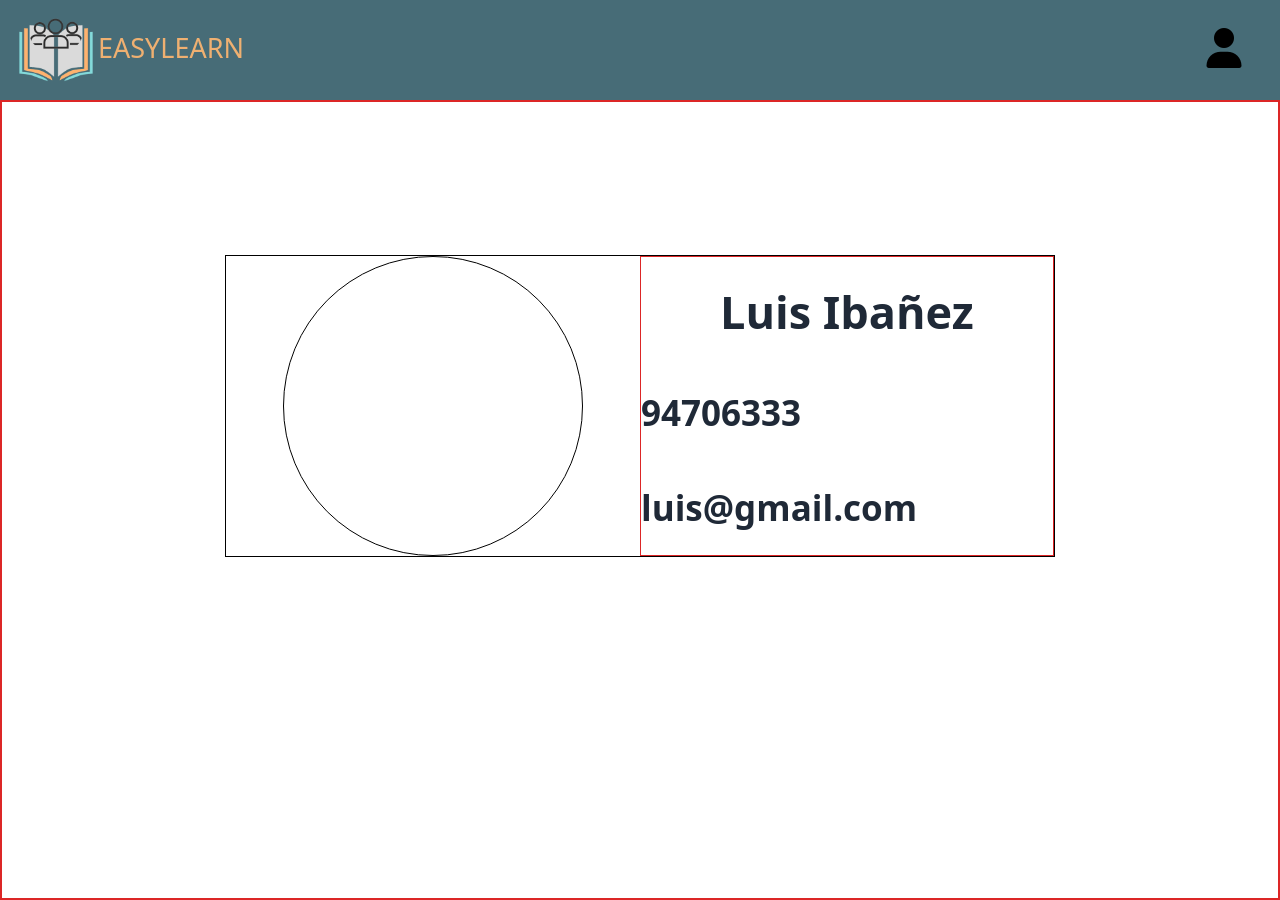
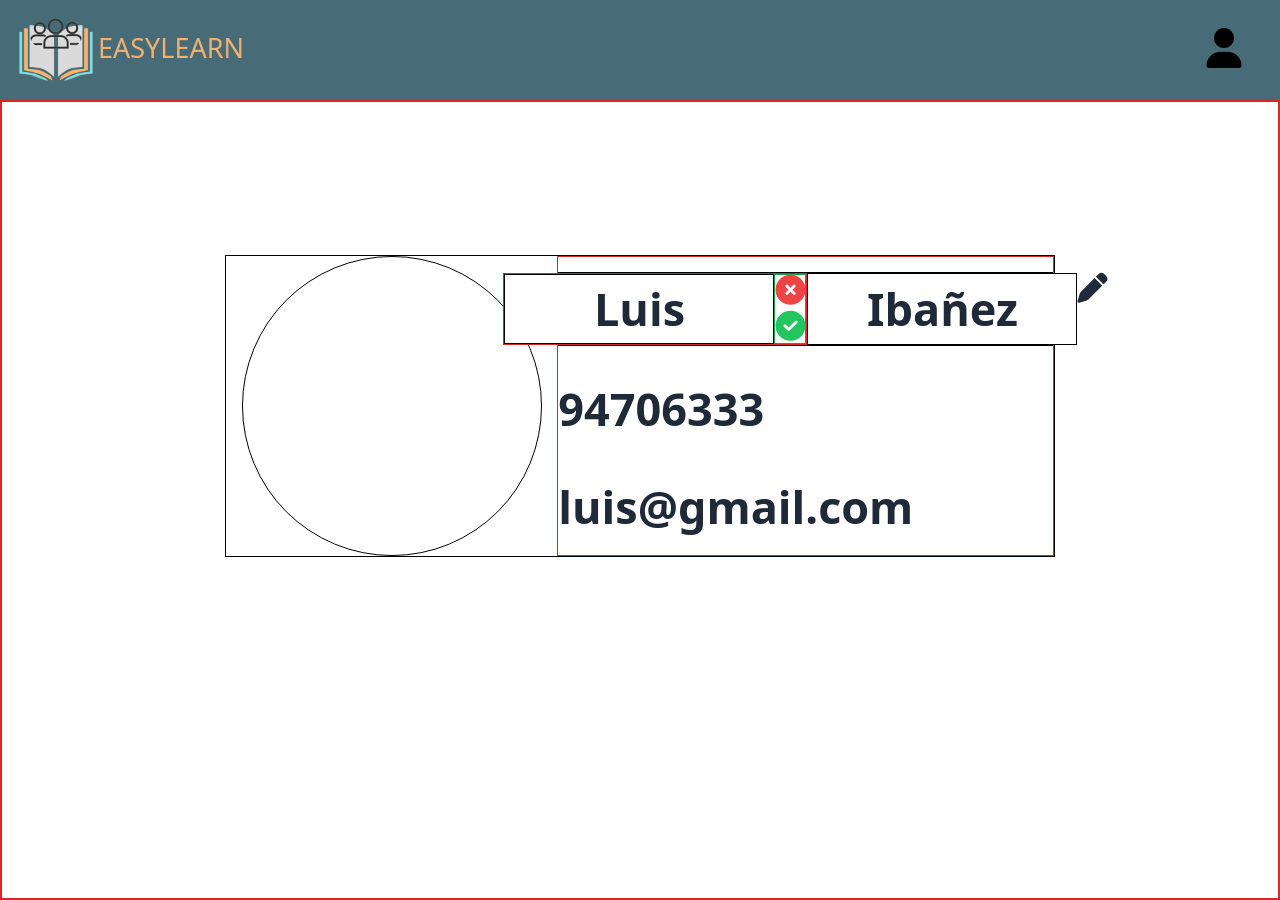
Before and after one commit to LuisIbanez2049/schoolPageFront, a React (Vite) app: page /configuration in a window 1280 px wide. Built offline with nearby package versions, Linux system fonts and the light colour scheme; sample sign-in values are in the browser's storage.

Commit message:
Continuar con la vista de configuracion

```diff
--- a/src/pages/Configuration.jsx
+++ b/src/pages/Configuration.jsx
@@ -1,21 +1,81 @@
-import React from 'react'
+import React, { useState } from 'react'
 
 function Configuration() {
+
+    const userInformationLocalStorage = JSON.parse(localStorage.getItem("userInformation"))
+
+    const [viewNamePen, setViewNamePen] = useState(true)
+
+
     return (
         <div className='flex flex-col min-h-screen'>
             <div className='w-full min-h-screen flex flex-col items-center border-2 border-red-600'>
 
                 <div className='w-[65%] flex flex-row border border-black mt-[12%]'>
-                <div className='w-[50%] flex flex-row justify-center items-center'>
+
+                    <div className='w-[40%] flex flex-row justify-center items-center'>
                         <div className='w-[300px] h-[300px] rounded-full border border-black'>
 
                         </div>
                     </div>
 
-                <div className='w-[50%] flex flex-col justify-around border border-red-600 text-[35px] font-extrabold text-gray-800'>
-                    <input className='text-[45px] text-center focus:outline-none focus:border-none' type="text" value={"Luis Ibañez"}/>
-                    <h1>94706333</h1>
-                    <h1>luis@gmail.com</h1>
+                    <div className='w-[60%] flex flex-col justify-around border border-red-600 font-extrabold text-gray-800'>
+
+                        <div className='border border-black flex flex-row justify-center'>
+
+                            {/* ----------------------------------------------------------------------------------------------------NAME NAME NAME-------------------------------------------------- */}
+                            <div className='flex flex-row border border-red-600'>
+                                <input className='text-[45px] text-center focus:outline-none focus:border-none border border-black w-[270px]' type="text" value={"Luis"} />
+
+                                <div className=' relative border border-green-600'>
+                                    {/* ----------------------------------------------------------------PEN BUTTON TITLE-------------------------------------------------- */}
+                                    <span className={``}>
+                                        <button className={`${viewNamePen ? "show" : "hidden"}`} onClick={() => {
+                                            setViewInputEditTitle(true)
+                                        }}>
+                                            <i class="fa-solid fa-pen text-[30px]"></i>
+                                        </button>
+                                    </span>
+                                    {/* ----------------------------------------------------------------PEN BUTTON TITLE-------------------------------------------------- */}
+
+                                    <div className=' absolute top-0 w-full h-full flex flex-col items-center justify-center gap-1 bg-white'>
+                                        <button onClick={() => {
+                                            setValueTitle(title)
+                                            setViewInputEditTitle(false)
+                                        }}>
+                                            <i class="fa-solid fa-circle-xmark text-[30px] text-red-500"></i>
+                                        </button>
+                                        <button onClick={() => {
+                                            const upDateBody = { idContenido: contentId, titulo: valueTitle, detalleContenido: "", archivo: "" }
+                                            setBodyEditContent(upDateBody)
+                                            editContent(upDateBody)
+                                        }}>
+                                            <i class="fa-solid fa-circle-check text-[30px] text-green-500"></i>
+                                        </button>
+                                    </div>
+                                </div>
+                            </div>
+                            {/* ----------------------------------------------------------------------------------------------------NAME NAME NAME-------------------------------------------------- */}
+
+
+
+
+                            <input className='text-[45px] text-center focus:outline-none focus:border-none border border-black w-[270px]' type="text" value={"Ibañez"} />
+
+                            {/* ----------------------------------------------------------------PEN BUTTON TITLE-------------------------------------------------- */}
+                            <span className={``}>
+                                <button className={`${viewNamePen ? "show" : "hidden"}`} onClick={() => {
+                                    setViewInputEditTitle(true)
+                                }}>
+                                    <i class="fa-solid fa-pen text-[30px]"></i>
+                                </button>
+                            </span>
+                            {/* ----------------------------------------------------------------PEN BUTTON TITLE-------------------------------------------------- */}
+
+                        </div>
+
+                        <input className='text-[45px] focus:outline-none focus:border-none' type="text" value={"94706333"} />
+                        <input className='text-[45px] focus:outline-none focus:border-none' type="text" value={"luis@gmail.com"} />
                     </div>
                 </div>
 
```
Lines whose indentation alone changed are shown as unchanged.
